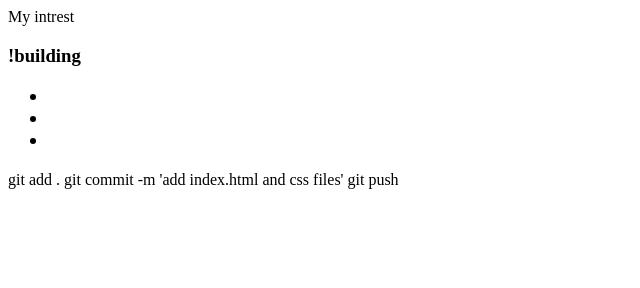
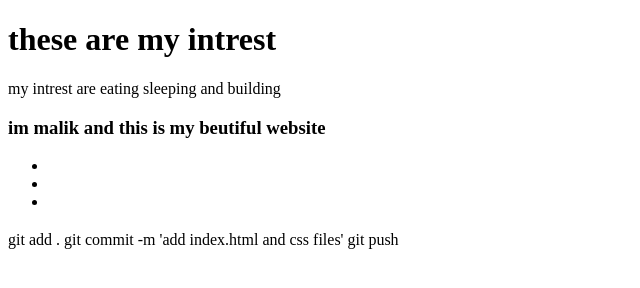
Before and after one commit to Drmalik22/Drmalik22.github.io, a plain HTML site: page index.html in a window 1280 px wide. Shown: the whole page, without its empty margins (0-640 px from the left). Drawn offline with Linux system fonts and the light colour scheme.

Commit message:
add index.html and css files

```diff
--- a/index.html
+++ b/index.html
@@ -3,19 +3,21 @@
      <head>
          <title>malik's vanilla website</title>
           </head>
-      </head> My intrest
-       <body>
+      <h1> these are my intrest </h1>
+       <body> my intrest are
+        eating sleeping
+         and building
            <nav>
             <main>
 <!--sidebar section-->
-           <div> <h3
-            <!--eating-->
-                <h3>        <div> <food>
+           <div> <h3> im malik and this is my beutiful website</h3>
+
+                        <div> <food>
 
                 </div>
                 <!--sidebar section-->
                 <section--></section-->
-                !building
+
            <p> </p>
                                   <ul>
                                  <li>
@@ -27,6 +29,7 @@
             </h2>           </div>
       </body>
 </html>
+
 git add .
 git commit -m 'add index.html and css files'
 git push
```
